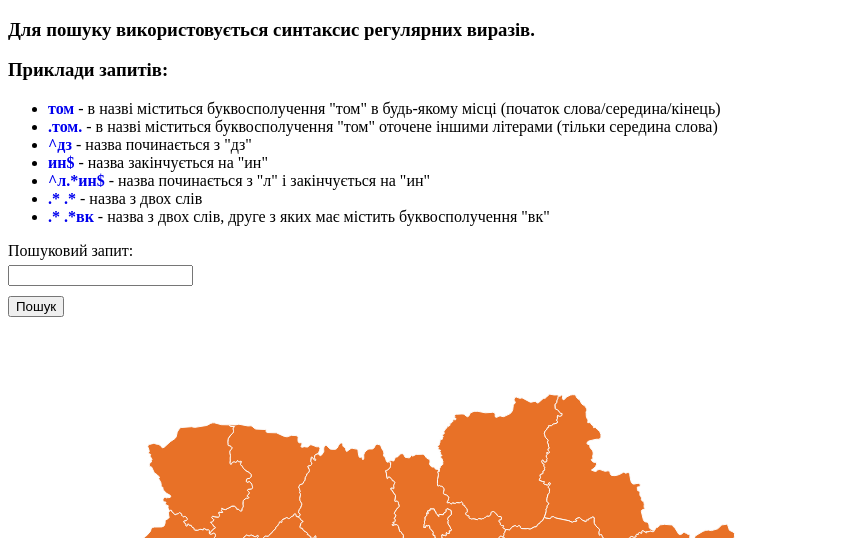
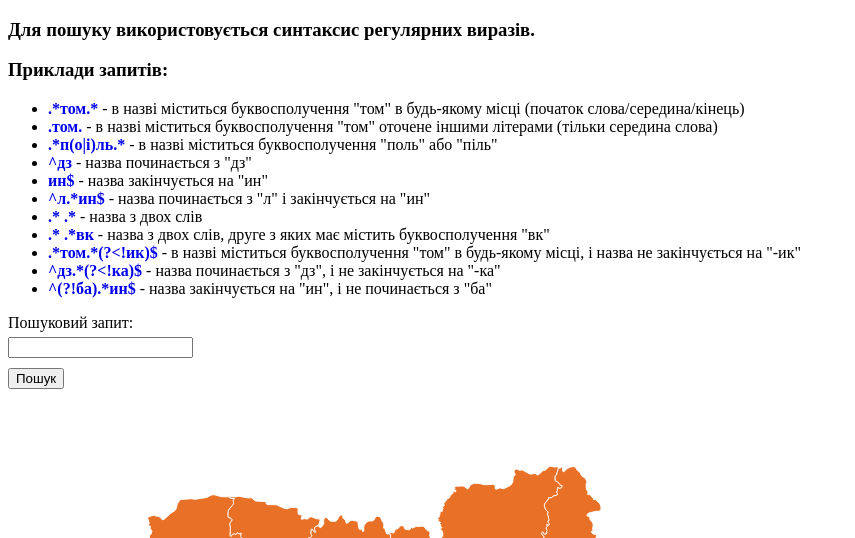
Before and after one commit to VKravchenk0/settlement_name_analyzer, a Python web app: template templates/index.html in a window 1280 px wide. Shown: the top 538 px of the page, without its empty margins (0-855 px from the left). Run offline with Jinja, Linux system fonts and the light colour scheme; the template is opened without the code that fills it, so the values that code supplies are empty.

Commit message:
Added more regex examples

```diff
--- a/templates/index.html
+++ b/templates/index.html
@@ -16,13 +16,17 @@
         <div class="examples">
             <h3>Приклади запитів:</h3>
             <ul>
-                <li><span>том</span> - в назві міститься буквосполучення "том" в будь-якому місці (початок слова/середина/кінець)</li>
+                <li><span>.*том.*</span> - в назві міститься буквосполучення "том" в будь-якому місці (початок слова/середина/кінець)</li>
                 <li><span>.том.</span> - в назві міститься буквосполучення "том" оточене іншими літерами (тільки середина слова)</li>
+                <li><span>.*п(о|і)ль.*</span> - в назві міститься буквосполучення "поль" або "піль"</li>
                 <li><span>^дз</span> - назва починається з "дз"</li>
                 <li><span>ин$</span> - назва закінчується на "ин"</li>
                 <li><span>^л.*ин$</span> - назва починається з "л" і закінчується на "ин"</li>
                 <li><span>.* .*</span> - назва з двох слів</li>
                 <li><span>.* .*вк</span> - назва з двох слів, друге з яких має містить буквосполучення "вк"</li>
+                <li><span>.*том.*(?&lt!ик)$</span> - в назві міститься буквосполучення "том" в будь-якому місці, і назва не закінчується на "-ик"</li>
+                <li><span>^дз.*(?&lt!ка)$</span> - назва починається з "дз", і не закінчується на "-ка"</li>
+                <li><span>^(?!ба).*ин$</span> - назва закінчується на "ин", і не починається з "ба"</li>
             </ul>
 
         </div>
```
